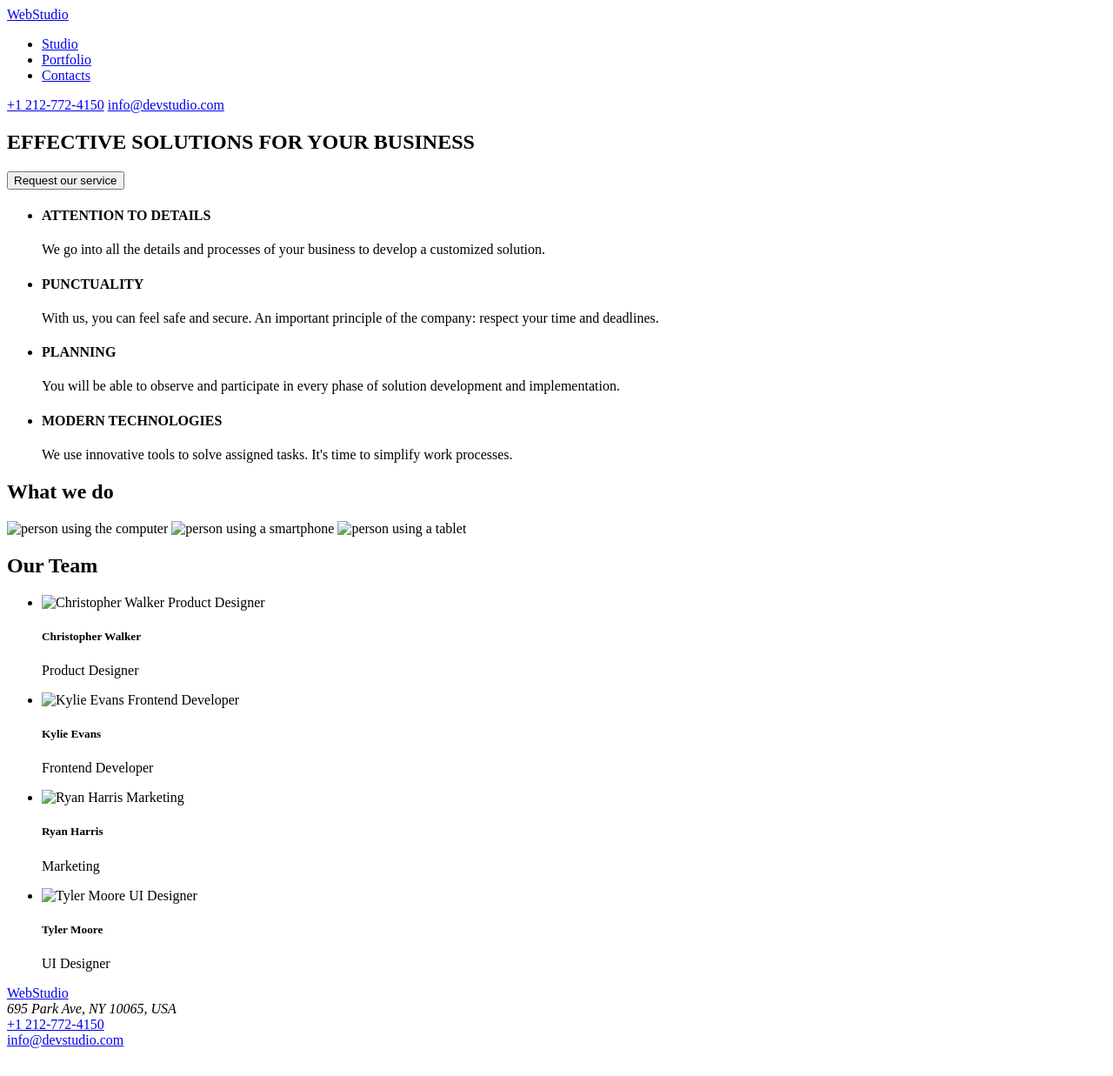
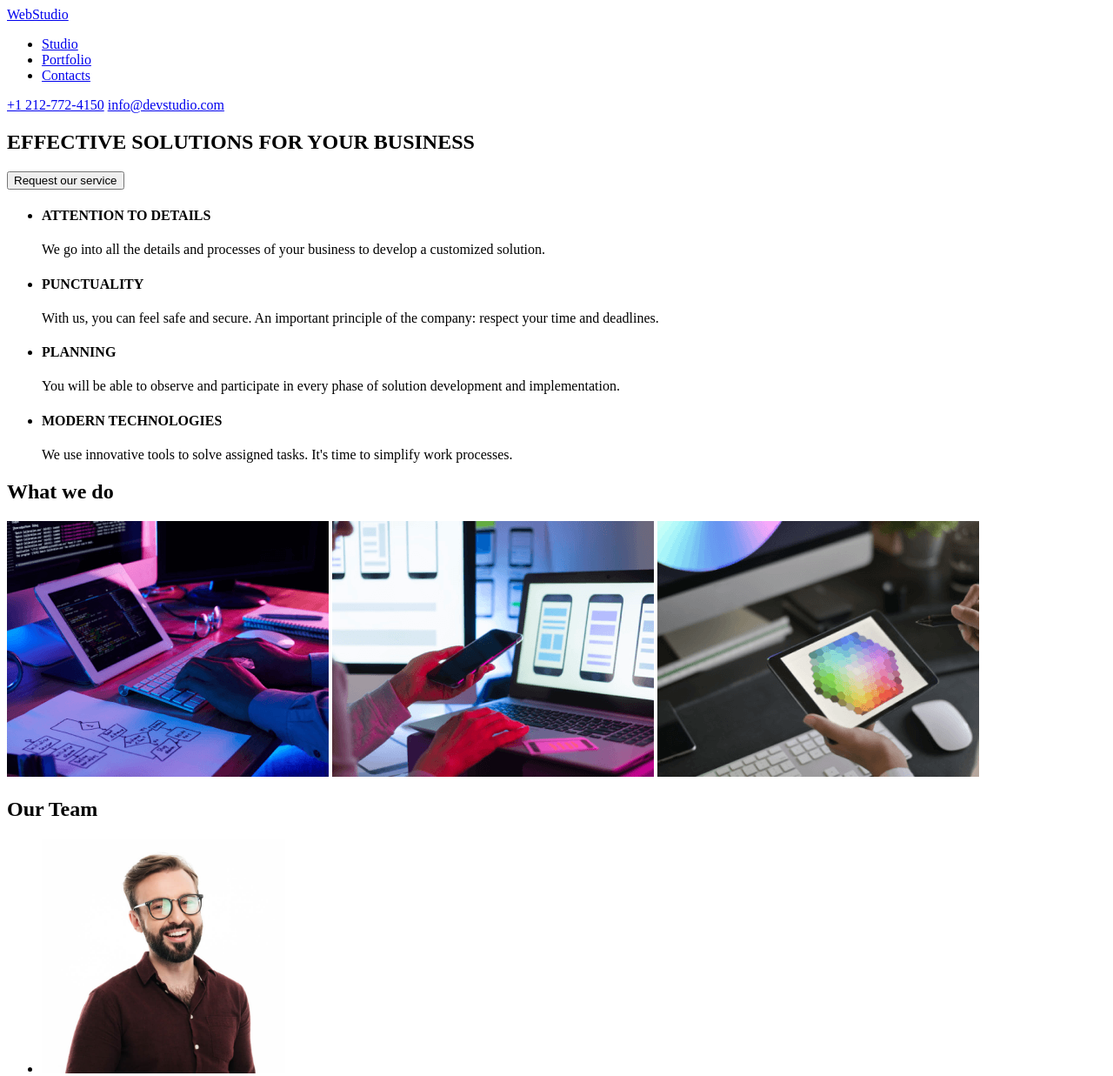
Before and after one commit to Tumoji/goit-markup-hw-01, a plain HTML site: page index.html in a window 1280 px wide. Shown: the top 1237 px of the page at 87% size. Before the commit the page ends 1213 px from the top, so only its background shows below. Drawn offline with Linux system fonts and the light colour scheme; the site is published under a folder, as on GitHub Pages, so addresses that start at the root find nothing.

Commit message:
Am scos "/" de la imagini

```diff
--- a/index.html
+++ b/index.html
@@ -51,31 +51,31 @@
 
             <section>
               <h2>What we do</h2>
-                <img height="294" width="370" src="/images/box_1.png" alt="person using the computer">
-                <img height="294" width="370" src="/images/box_2.png" alt="person using a smartphone">
-                <img height="294" width="370" src="/images/box_3.png" alt="person using a tablet">
+                <img height="294" width="370" src="images/box_1.png" alt="person using the computer">
+                <img height="294" width="370" src="images/box_2.png" alt="person using a smartphone">
+                <img height="294" width="370" src="images/box_3.png" alt="person using a tablet">
             </section>
 
             <section>
                 <h2>Our Team</h2>
                 <ul>
                     <li>
-                        <img height="270" width="280" src="/images/team_1.jpg" alt="Christopher Walker Product Designer">
+                        <img height="270" width="280" src="images/team_1.jpg" alt="Christopher Walker Product Designer">
                         <h5>Christopher Walker</h5>
                         <p>Product Designer</p>
                     </li>
                     <li>
-                        <img height="270" width="280" src="/images/team_2.jpg" alt="Kylie Evans Frontend Developer">
+                        <img height="270" width="280" src="images/team_2.jpg" alt="Kylie Evans Frontend Developer">
                         <h5>Kylie Evans</h5>
                      <p>Frontend Developer</p>
                      </li>
                      <li>
-                        <img height="270" width="280" src="/images/team_3.jpg" alt="Ryan Harris Marketing">
+                        <img height="270" width="280" src="images/team_3.jpg" alt="Ryan Harris Marketing">
                        <h5>Ryan Harris</h5>
                       <p>Marketing</p>
                     </li>
                      <li>
-                        <img height="270" width="280" src="/images/team_4.jpg" alt="Tyler Moore UI Designer">
+                        <img height="270" width="280" src="images/team_4.jpg" alt="Tyler Moore UI Designer">
                         <h5>Tyler Moore</h5>
                         <p>UI Designer</p>
                     </li>
```
